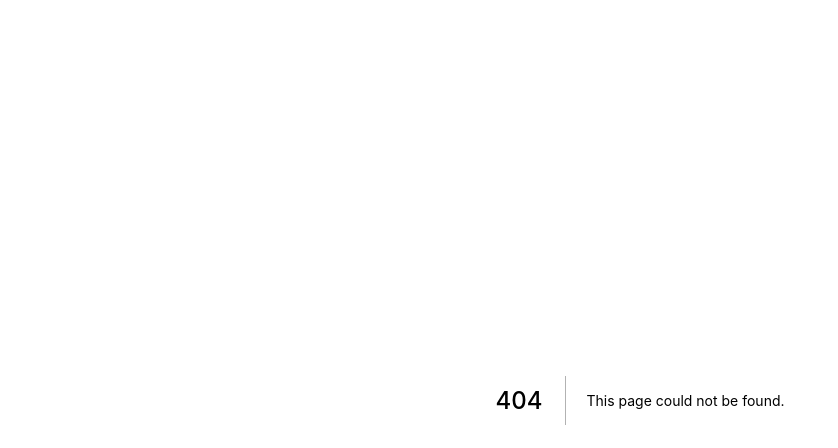
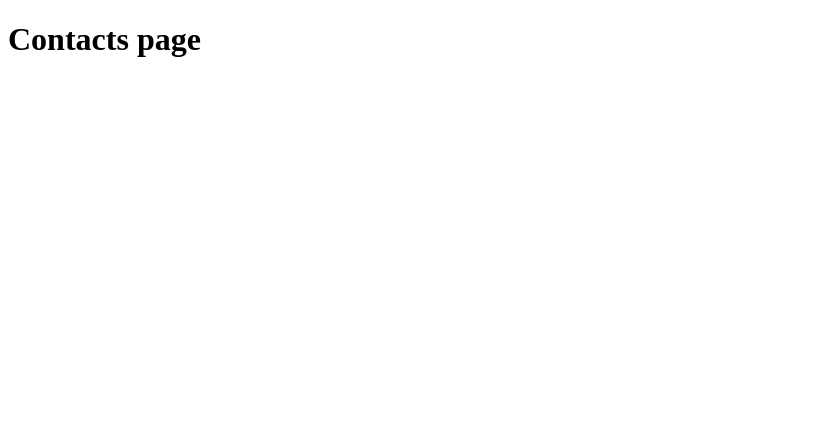
Before and after one commit to yoyotruly/buzzinga, a Next.js app: page /contacts in a window 1280 px wide. Before the commit this address had no page. Shown: the top 448 px of the page, without its empty margins (0-838 px from the left). Built offline with nearby package versions, Linux system fonts and the light colour scheme.

Commit message:
Add contacts page skeleton

```diff
--- /dev/null
+++ b/pages/contacts.tsx
@@ -0,0 +1,7 @@
+export default function Contacts() {
+  return (
+    <div>
+      <h1>Contacts page</h1>
+    </div>
+  );
+}
```
